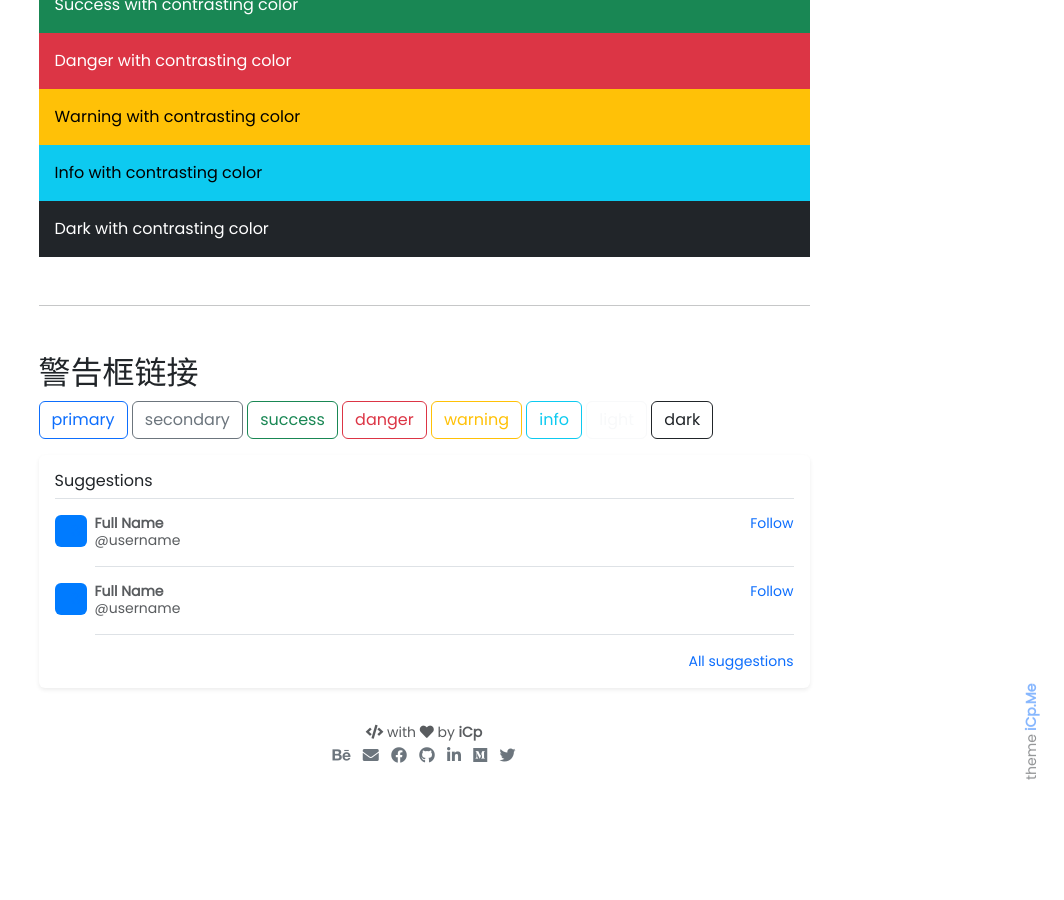
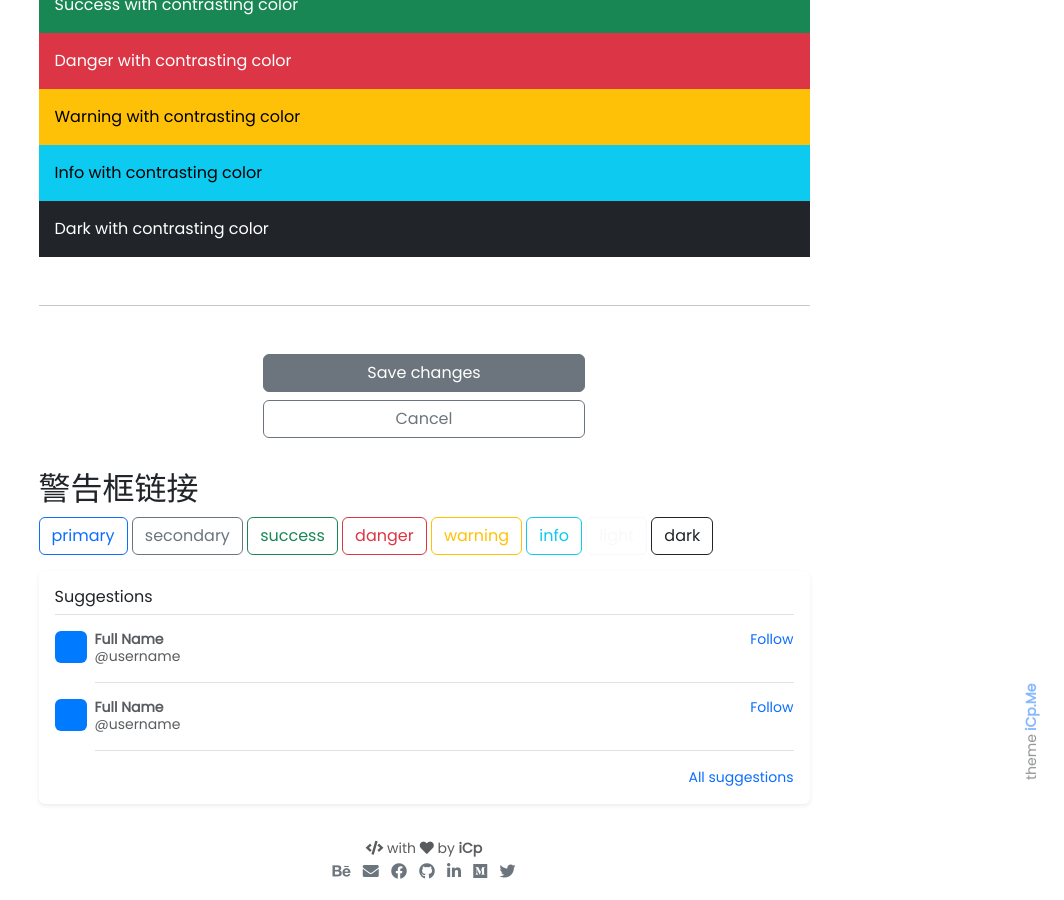
Before and after one commit to WorkSpacesPro/icp, a Jekyll site: the page built from pages/docs.md, in a window 1280 px wide and 900 px high, scrolled down 2228 px. Shown: the whole window, without its empty margins (216-1280 px from the left). Built offline with Jekyll 4.4.1, drawn with Linux system fonts in a browser that asks for light colours; emoji names are drawn with the system emoji font; before the commit the page ends 3012 px from its top, so only the background shows below that.

Commit message:
Update docs.md

```diff
--- a/pages/docs.md
+++ b/pages/docs.md
@@ -96,7 +96,10 @@ GitHub</a>
 <div class="text-bg-info p-3">Info with contrasting color</div>
 <div class="text-bg-dark p-3">Dark with contrasting color</div>
 <hr class="my-5">
-
+<div class="vstack gap-2 col-md-5 mx-auto">
+  <button type="button" class="btn btn-secondary">Save changes</button>
+  <button type="button" class="btn btn-outline-secondary">Cancel</button>
+</div>
 <!-- alert警告框链接 -->
   <h2 id="list-group"> 警告框链接</h2>
 <a class="btn btn-outline-primary" href="#" role="button">primary</a>
```
